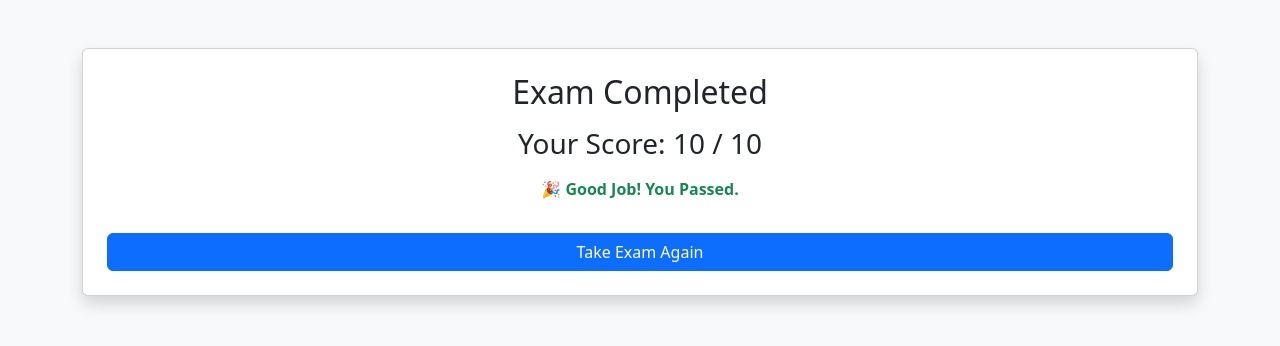
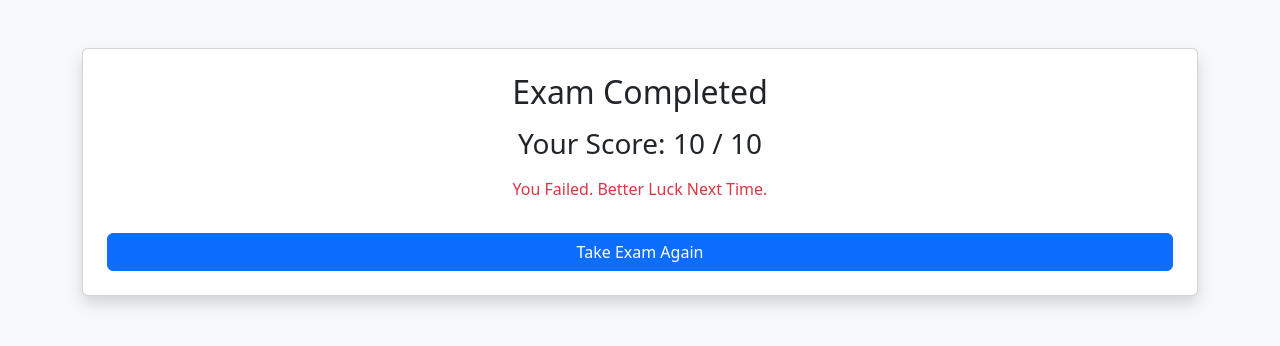
Before and after one commit to madiredypalvasha-06/Web-Technologies-PBL, a Django app: template exam_app/templates/result.html in a window 1280 px wide. Shown: the top 346 px of the page. Run offline with Django 5.2, Linux system fonts and the light colour scheme; the template is opened without the code that fills it: most values are stand-ins (such as "Sample title", 1, 10 or a date in 2020).

Commit message:
solved result page glitch

```diff
--- a/exam_app/templates/result.html
+++ b/exam_app/templates/result.html
@@ -16,11 +16,12 @@
 
         <h3 class="mb-3">Your Score: {{ score }} / {{ total }}</h3>
 
-        {% if score >= total|divisibleby:2 %}
-            <p class="text-success fw-bold">🎉 Good Job! You Passed.</p>
+        {% if passed %}
+            <p class="text-success">Good Job! You Passed 🎉</p>
         {% else %}
-            <p class="text-danger fw-bold">😔 Better Luck Next Time.</p>
+            <p class="text-danger">You Failed. Better Luck Next Time.</p>
         {% endif %}
+
 
         <a href="/exam/" class="btn btn-primary mt-3">Take Exam Again</a>
 
```
Also changed, not shown: exam_app/views.py (+8 -2 lines).
